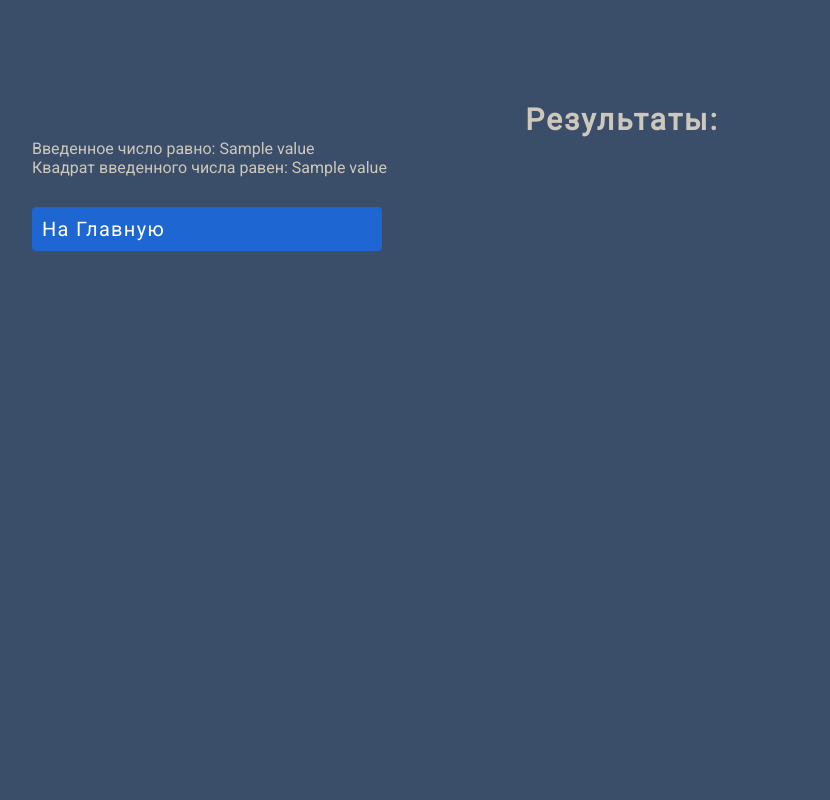
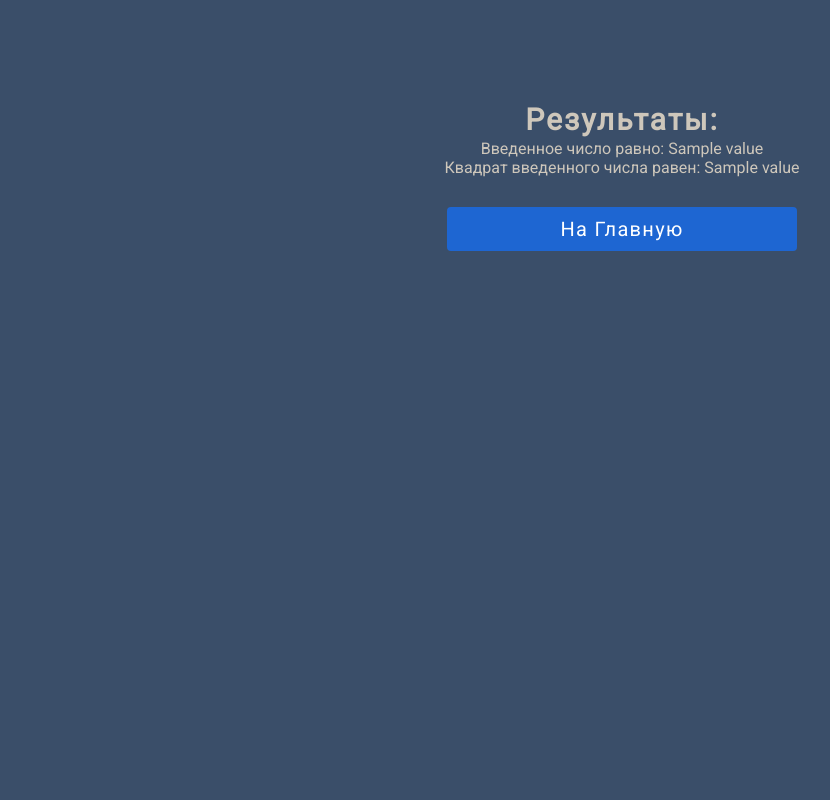
Before and after one commit to Andrei2348/shop_templates, a Flask app: template task7/templates/result.html in a window 1280 px wide. Shown: the whole page, without its empty margins (18-848 px from the left). Run offline with Flask 3, Linux system fonts and the light colour scheme; the template is opened without the code that fills it: most values are stand-ins (such as "Sample title", 1, 10 or a date in 2020).

Commit message:
Готовое дз

```diff
--- a/project_with_cookie/static/css/style.css
+++ b/project_with_cookie/static/css/style.css
@@ -126,12 +126,10 @@ body{
   right: 30px;
 }
 
-/* .flash__message{
-  background-color: rgb(110, 126, 68);
-  color: #1b1818;
-  padding: 40px;
-  position: absolute;
-} */
+.content__text,
+.content__wrapper{
+  text-align: center;
+}
 
 @keyframes flash__animation{
   0%{
```
Also changed, not shown: project_with_cookie/templates/404.html (+8 -4 lines).
